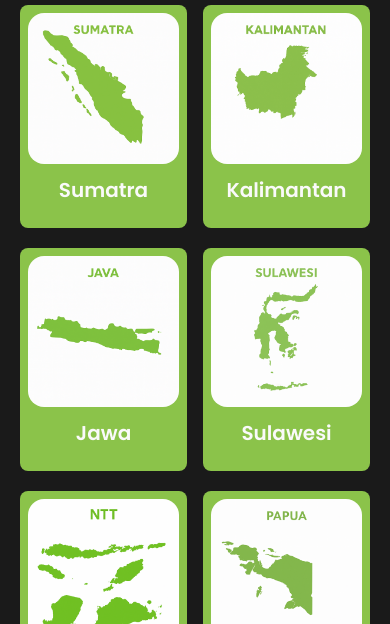
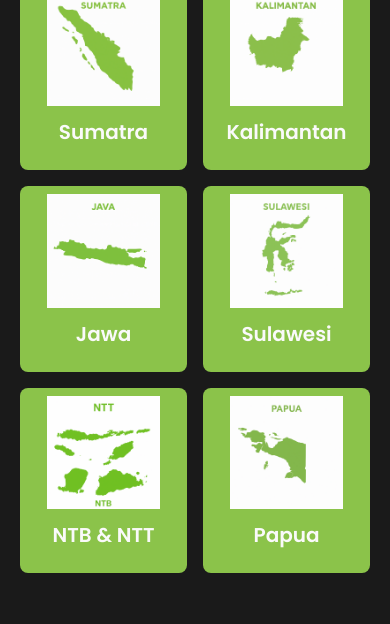
Before and after one commit to LinerdoAF/SatwaNesia, a website: page menu.html in a window 390 px wide. Shown: the part 211-835 px from the top of the page. Drawn offline with Linux system fonts and the light colour scheme.

Commit message:
commit pertama

```diff
--- a/menu.html
+++ b/menu.html
@@ -1,3 +1,127 @@
+<!DOCTYPE html>
+<html lang="en">
+  <head>
+    <meta charset="UTF-8" />
+    <meta name="viewport" content="width=device-width, initial-scale=1.0" />
+    <link href="./output.css" rel="stylesheet" />
+    <link
+      href="https://fonts.googleapis.com/css2?family=Poppins:wght@400;600;700&display=swap"
+      rel="stylesheet"
+    />
+    <title>SatwaNesia</title>
+  </head>
+  <body class="bg-dark font-[Poppins]">
+    <!-- Header -->
+    <div class="py-10 px-5">
+      <div class="flex items-center justify-between">
+        <a href="home1.html">
+          <img src="back.png" alt="back" class="w-7 h-7" />
+        </a>
+        <h1 class="text-3xl font-bold text-teks">
+          Satwa<span class="text-ijo">Nesia</span>
+        </h1>
+      </div>
+    </div>
+
+    <!-- Pilih Pulau -->
+    <div class="py-5 px-5">
+      <h2 class="text-teks text-3xl font-semibold mb-6">Pilih Pulau</h2>
+
+      <div class="grid grid-cols-2 gap-4">
+        <!-- Item Pulau -->
+        <a href="sumatra.html">
+          <div class="bg-ijo rounded-lg p-2">
+            <div class="aspect-[4/3]">
+              <img
+                src="sumatra.png"
+                alt="Sumatra"
+                class="w-full h-full object-contain rounded-2xl"
+              />
+            </div>
+            <h1 class="font-semibold pt-3 pb-4 text-center text-teks text-xl">
+              Sumatra
+            </h1>
+          </div>
+        </a>
+
+        <a href="kalimantan.html">
+          <div class="bg-ijo rounded-lg p-2">
+            <div class="aspect-[4/3]">
+              <img
+                src="kalimantan.png"
+                alt="Kalimantan"
+                class="w-full h-full object-contain rounded-2xl"
+              />
+            </div>
+            <h1 class="font-semibold pt-3 pb-4 text-center text-teks text-xl">
+              Kalimantan
+            </h1>
+          </div>
+        </a>
+
+        <a href="jawa.html">
+          <div class="bg-ijo rounded-lg p-2">
+            <div class="aspect-[4/3]">
+              <img
+                src="jawa.png"
+                alt="Jawa"
+                class="w-full h-full object-contain rounded-2xl"
+              />
+            </div>
+            <h1 class="font-semibold pt-3 pb-4 text-center text-teks text-xl">
+              Jawa
+            </h1>
+          </div>
+        </a>
+
+        <a href="sulawesi.html">
+          <div class="bg-ijo rounded-lg p-2">
+            <div class="aspect-[4/3]">
+              <img
+                src="sulawesi.png"
+                alt="Sulawesi"
+                class="w-full h-full object-contain rounded-2xl"
+              />
+            </div>
+            <h1 class="font-semibold pt-3 pb-4 text-center text-teks text-xl">
+              Sulawesi
+            </h1>
+          </div>
+        </a>
+
+        <a href="ntbntt.html">
+          <div class="bg-ijo rounded-lg p-2">
+            <div class="aspect-[4/3]">
+              <img
+                src="ntbntt.png"
+                alt="NTB & NTT"
+                class="w-full h-full object-contain rounded-2xl"
+              />
+            </div>
+            <h1 class="font-semibold pt-3 pb-4 text-center text-teks text-xl">
+              NTB & NTT
+            </h1>
+          </div>
+        </a>
+
+        <a href="papua.html">
+          <div class="bg-ijo rounded-lg p-2">
+            <div class="aspect-[4/3]">
+              <img
+                src="papua.png"
+                alt="Papua"
+                class="w-full h-full object-contain rounded-2xl"
+              />
+            </div>
+            <h1 class="font-semibold pt-3 pb-4 text-center text-teks text-xl">
+              Papua
+            </h1>
+          </div>
+        </a>
+      </div>
+    </div>
+  </body>
+</html>
 <!DOCTYPE html>
 <html lang="en">
 <head>
```
Also changed, not shown: index.html (+17 -26 lines), welcome2.html (+20 -26 lines), welcome3.html (+22 -28 lines), output.css.
